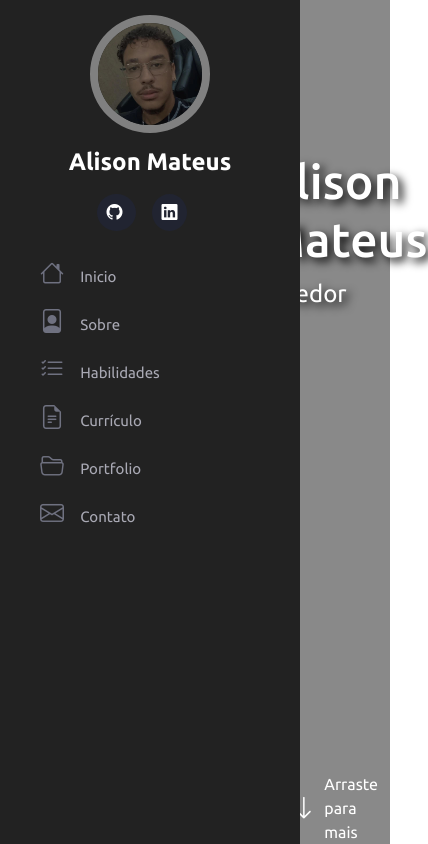
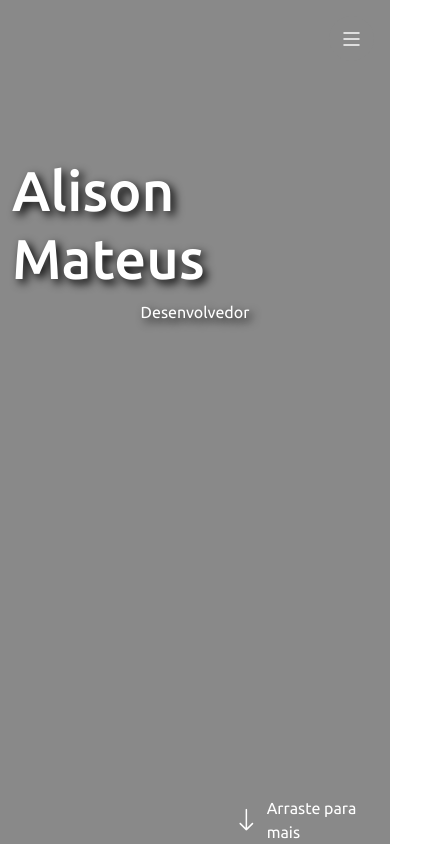
Before and after one commit to AlisonMateuss/Portfolio-Responsivo, a plain HTML site: page templates/index.html in a window 390 px wide. Shown: the whole page, 428 px wide, since content can reach past the window. Drawn offline with nearby package versions, Linux system fonts and the light colour scheme.

Commit message:
menu responsivo

```diff
--- a/static/script.js
+++ b/static/script.js
@@ -0,0 +1,11 @@
+/* Abre e fecha menu Lateral em mobile */
+
+const menuMobile = document.querySelector('.menu-mobile')
+const body = document.querySelector('body')
+
+menuMobile.addEventListener('click', () => {
+    menuMobile.classList.contains("bi-list")
+        ? menuMobile.classList.replace("bi-list", "bi-x")
+        : menuMobile.classList.replace("bi-x", "bi-list");
+    body.classList.toggle("menu-nav-active")
+})
--- a/static/style.css
+++ b/static/style.css
@@ -152,3 +152,49 @@ section#inicio div#arraste a {
     text-decoration: none;
     color: #fff;
 }
+
+i.menu-mobile{
+    position: fixed;
+    color: #fff;
+    background-color: #898989;
+    right: 1rem;
+    top: 1rem;
+    font-size: 1.5rem;
+    border-radius: 4rem;
+    cursor: pointer;
+    z-index: 10;
+    width:  45px;
+    height: 45px;
+    display: none;
+    justify-content: center;
+    align-items: center;
+}
+
+.menu-nav-active {
+    overflow: hidden;
+}
+
+.menu-nav-active #header {
+    left: 0;
+}
+
+@media (max-width: 1024px){
+
+    #header{
+        left: -300px;
+    }
+    i.menu-mobile{
+        display: flex;
+    }
+    section#inicio h2{
+        font-size: 3.5rem;
+    }
+
+    section#inicio span#subtitle{
+        margin-right: 0;
+        font-size: 1rem;
+    }
+    #main{
+        margin-left: 0px;
+    }
+}
--- a/templates/index.html
+++ b/templates/index.html
@@ -12,6 +12,9 @@
 </head>
 
 <body>
+
+    <i class="bi bi-list menu-mobile"></i>
+
     <aside id="header">
         <section class="profile">
             <img src="../static/image/profile.jpeg" alt="Foto Alison">
@@ -87,6 +90,8 @@
 
     </main>
 
+
+
     <script src="../static/bootstrap/js/bootstrap.bundle.min.js"></script>
     <script src="../static/script.js"></script>
 </body>
```
